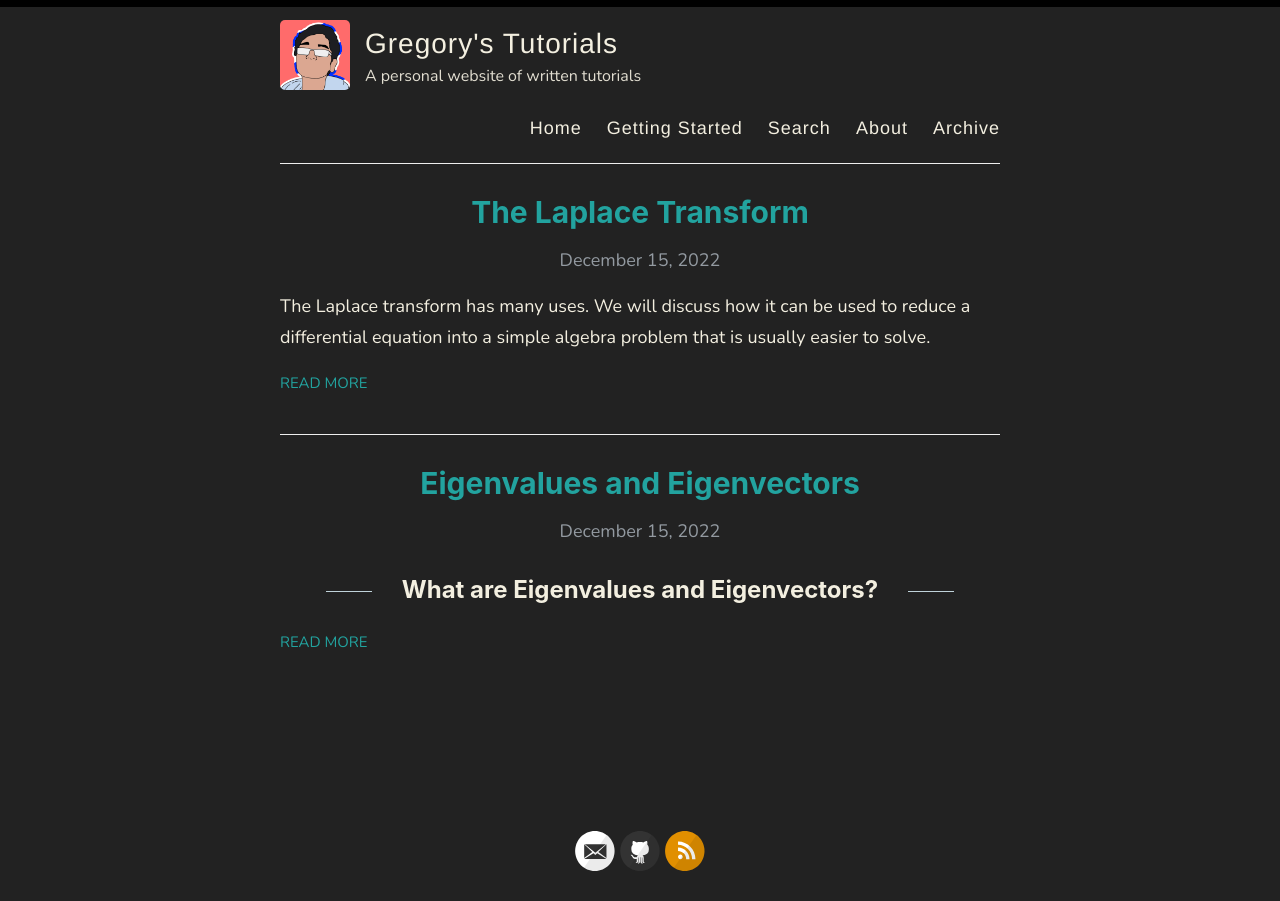
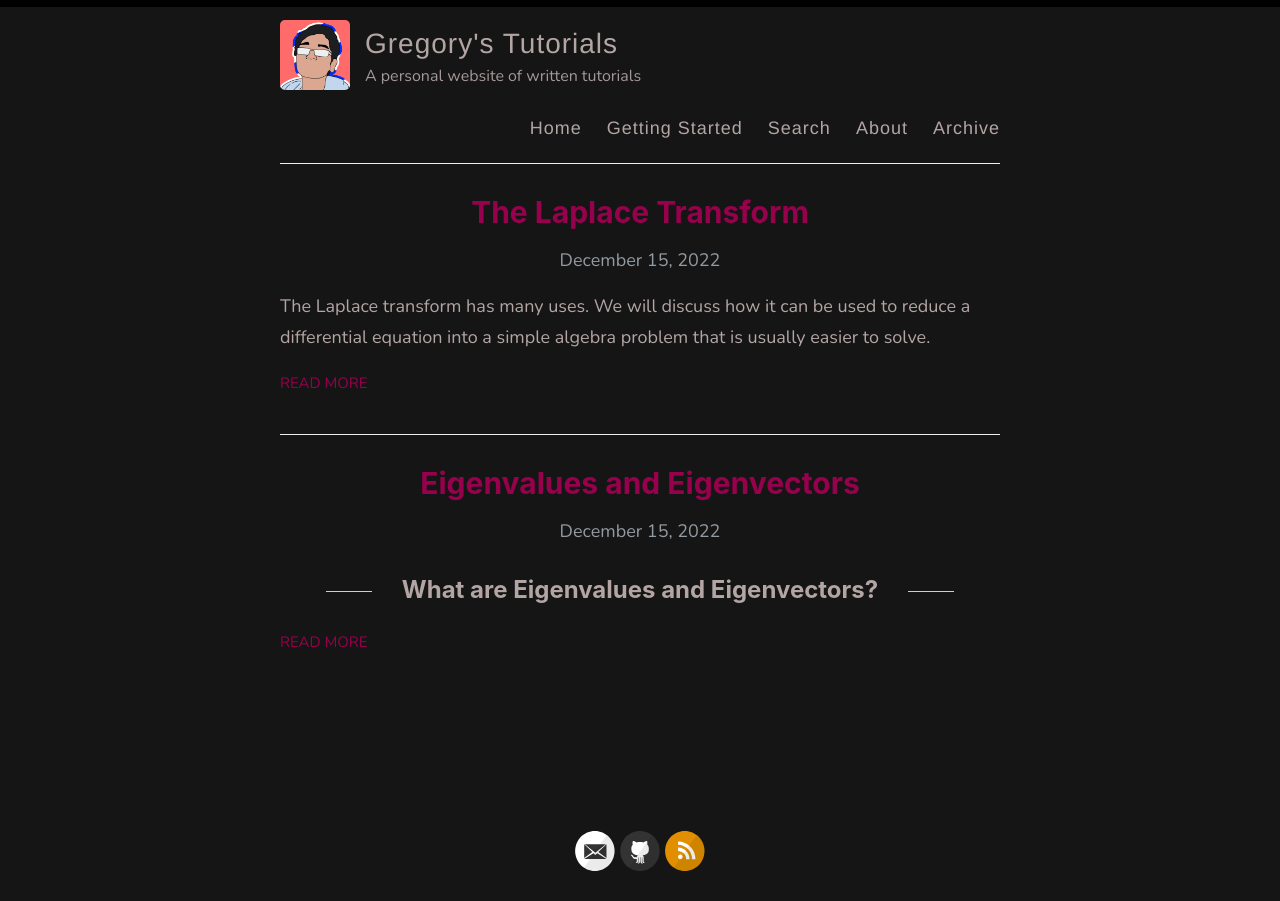
Before and after one commit to gregorydsouza/gregorydsouza.github.io, a Jekyll site: the page built from index.html, in a window 1280 px wide. Built offline with Jekyll 4.4.1, drawn with Linux system fonts in a browser that asks for light colours; nearby versions of some CDN libraries; the list of posts is cut into pages by our own code.

Commit message:
New Theme

```diff
--- a/_sass/_darcula.scss
+++ b/_sass/_darcula.scss
@@ -1,95 +1,265 @@
 .highlight {
-    background-color: #1e1c3f;
-    padding: 7px 7px 7px 10px;
-    overflow: auto;
-    font-size: 95%;
+	background-color: #1e1c3f;
+	padding: 7px 7px 7px 10px;
+	overflow: auto;
+	font-size: 95%;
 }
 
 code {
-    font-family:'Bitstream Vera Sans Mono','Courier', monospace;
-    color: #d8d8d8;
+	font-family: "JetBrains Mono", "Courier", monospace;
+	color: $codeDefault;
 }
 
 .highlighter-rouge {
-    background-color: #FAFAFA;
-    color: #FF554A;
-    font-size: 16px;
+	background-color: $codeBG;
+	color: $codeDefault;
+	font-size: 14px;
+	padding: 2px 5px;
+	border-radius: 4px;
 }
 
-.highlight .hll { background-color: #f1fa8c }
-.highlight  { background: #282a36; color: #f8f8f2 }
-.highlight .c { color: #6272a4 } /* Comment */
-.highlight .err { color: #f8f8f2 } /* Error */
-.highlight .g { color: #f8f8f2 } /* Generic */
-.highlight .k { color: #ff79c6 } /* Keyword */
-.highlight .l { color: #f8f8f2 } /* Literal */
-.highlight .n { color: #f8f8f2 } /* Name */
-.highlight .o { color: #ff79c6 } /* Operator */
-.highlight .x { color: #f8f8f2 } /* Other */
-.highlight .p { color: #f8f8f2 } /* Punctuation */
-.highlight .ch { color: #6272a4 } /* Comment.Hashbang */
-.highlight .cm { color: #6272a4 } /* Comment.Multiline */
-.highlight .cp { color: #ff79c6 } /* Comment.Preproc */
-.highlight .cpf { color: #6272a4 } /* Comment.PreprocFile */
-.highlight .c1 { color: #6272a4 } /* Comment.Single */
-.highlight .cs { color: #6272a4 } /* Comment.Special */
-.highlight .gd { color: #8b080b } /* Generic.Deleted */
-.highlight .ge { color: #f8f8f2; text-decoration: underline } /* Generic.Emph */
-.highlight .gr { color: #f8f8f2 } /* Generic.Error */
-.highlight .gh { color: #f8f8f2; font-weight: bold } /* Generic.Heading */
-.highlight .gi { color: #f8f8f2; font-weight: bold } /* Generic.Inserted */
-.highlight .go { color: #44475a } /* Generic.Output */
-.highlight .gp { color: #f8f8f2 } /* Generic.Prompt */
-.highlight .gs { color: #f8f8f2 } /* Generic.Strong */
-.highlight .gu { color: #f8f8f2; font-weight: bold } /* Generic.Subheading */
-.highlight .gt { color: #f8f8f2 } /* Generic.Traceback */
-.highlight .kc { color: #ff79c6 } /* Keyword.Constant */
-.highlight .kd { color: #8be9fd; font-style: italic } /* Keyword.Declaration */
-.highlight .kn { color: #ff79c6 } /* Keyword.Namespace */
-.highlight .kp { color: #ff79c6 } /* Keyword.Pseudo */
-.highlight .kr { color: #ff79c6 } /* Keyword.Reserved */
-.highlight .kt { color: #8be9fd } /* Keyword.Type */
-.highlight .ld { color: #f8f8f2 } /* Literal.Date */
-.highlight .m { color: #bd93f9 } /* Literal.Number */
-.highlight .s { color: #f1fa8c } /* Literal.String */
-.highlight .na { color: #50fa7b } /* Name.Attribute */
-.highlight .nb { color: #8be9fd; font-style: italic } /* Name.Builtin */
-.highlight .nc { color: #50fa7b } /* Name.Class */
-.highlight .no { color: #f8f8f2 } /* Name.Constant */
-.highlight .nd { color: #f8f8f2 } /* Name.Decorator */
-.highlight .ni { color: #f8f8f2 } /* Name.Entity */
-.highlight .ne { color: #f8f8f2 } /* Name.Exception */
-.highlight .nf { color: #50fa7b } /* Name.Function */
-.highlight .nl { color: #8be9fd; font-style: italic } /* Name.Label */
-.highlight .nn { color: #f8f8f2 } /* Name.Namespace */
-.highlight .nx { color: #f8f8f2 } /* Name.Other */
-.highlight .py { color: #f8f8f2 } /* Name.Property */
-.highlight .nt { color: #ff79c6 } /* Name.Tag */
-.highlight .nv { color: #8be9fd; font-style: italic } /* Name.Variable */
-.highlight .ow { color: #ff79c6 } /* Operator.Word */
-.highlight .w { color: #f8f8f2 } /* Text.Whitespace */
-.highlight .mb { color: #bd93f9 } /* Literal.Number.Bin */
-.highlight .mf { color: #bd93f9 } /* Literal.Number.Float */
-.highlight .mh { color: #bd93f9 } /* Literal.Number.Hex */
-.highlight .mi { color: #bd93f9 } /* Literal.Number.Integer */
-.highlight .mo { color: #bd93f9 } /* Literal.Number.Oct */
-.highlight .sa { color: #f1fa8c } /* Literal.String.Affix */
-.highlight .sb { color: #f1fa8c } /* Literal.String.Backtick */
-.highlight .sc { color: #f1fa8c } /* Literal.String.Char */
-.highlight .dl { color: #f1fa8c } /* Literal.String.Delimiter */
-.highlight .sd { color: #f1fa8c } /* Literal.String.Doc */
-.highlight .s2 { color: #f1fa8c } /* Literal.String.Double */
-.highlight .se { color: #f1fa8c } /* Literal.String.Escape */
-.highlight .sh { color: #f1fa8c } /* Literal.String.Heredoc */
-.highlight .si { color: #f1fa8c } /* Literal.String.Interpol */
-.highlight .sx { color: #f1fa8c } /* Literal.String.Other */
-.highlight .sr { color: #f1fa8c } /* Literal.String.Regex */
-.highlight .s1 { color: #f1fa8c } /* Literal.String.Single */
-.highlight .ss { color: #f1fa8c } /* Literal.String.Symbol */
-.highlight .bp { color: #f8f8f2; font-style: italic } /* Name.Builtin.Pseudo */
-.highlight .fm { color: #50fa7b } /* Name.Function.Magic */
-.highlight .vc { color: #8be9fd; font-style: italic } /* Name.Variable.Class */
-.highlight .vg { color: #8be9fd; font-style: italic } /* Name.Variable.Global */
-.highlight .vi { color: #8be9fd; font-style: italic } /* Name.Variable.Instance */
-.highlight .vm { color: #8be9fd; font-style: italic } /* Name.Variable.Magic */
-.highlight .il { color: #bd93f9 } /* Literal.Number.Integer.Long */
+.highlight .hll {
+	background-color: #f1fa8c;
+}
+.highlight {
+	background: #282a36;
+	color: #f8f8f2;
+}
+.highlight .c {
+	color: #6272a4;
+} /* Comment */
+.highlight .err {
+	color: #f8f8f2;
+} /* Error */
+.highlight .g {
+	color: #f8f8f2;
+} /* Generic */
+.highlight .k {
+	color: #ff79c6;
+} /* Keyword */
+.highlight .l {
+	color: #f8f8f2;
+} /* Literal */
+.highlight .n {
+	color: #f8f8f2;
+} /* Name */
+.highlight .o {
+	color: #ff79c6;
+} /* Operator */
+.highlight .x {
+	color: #f8f8f2;
+} /* Other */
+.highlight .p {
+	color: #f8f8f2;
+} /* Punctuation */
+.highlight .ch {
+	color: #6272a4;
+} /* Comment.Hashbang */
+.highlight .cm {
+	color: #6272a4;
+} /* Comment.Multiline */
+.highlight .cp {
+	color: #ff79c6;
+} /* Comment.Preproc */
+.highlight .cpf {
+	color: #6272a4;
+} /* Comment.PreprocFile */
+.highlight .c1 {
+	color: #6272a4;
+} /* Comment.Single */
+.highlight .cs {
+	color: #6272a4;
+} /* Comment.Special */
+.highlight .gd {
+	color: #8b080b;
+} /* Generic.Deleted */
+.highlight .ge {
+	color: #f8f8f2;
+	text-decoration: underline;
+} /* Generic.Emph */
+.highlight .gr {
+	color: #f8f8f2;
+} /* Generic.Error */
+.highlight .gh {
+	color: #f8f8f2;
+	font-weight: bold;
+} /* Generic.Heading */
+.highlight .gi {
+	color: #f8f8f2;
+	font-weight: bold;
+} /* Generic.Inserted */
+.highlight .go {
+	color: #44475a;
+} /* Generic.Output */
+.highlight .gp {
+	color: #f8f8f2;
+} /* Generic.Prompt */
+.highlight .gs {
+	color: #f8f8f2;
+} /* Generic.Strong */
+.highlight .gu {
+	color: #f8f8f2;
+	font-weight: bold;
+} /* Generic.Subheading */
+.highlight .gt {
+	color: #f8f8f2;
+} /* Generic.Traceback */
+.highlight .kc {
+	color: #ff79c6;
+} /* Keyword.Constant */
+.highlight .kd {
+	color: #8be9fd;
+	font-style: italic;
+} /* Keyword.Declaration */
+.highlight .kn {
+	color: #ff79c6;
+} /* Keyword.Namespace */
+.highlight .kp {
+	color: #ff79c6;
+} /* Keyword.Pseudo */
+.highlight .kr {
+	color: #ff79c6;
+} /* Keyword.Reserved */
+.highlight .kt {
+	color: #8be9fd;
+} /* Keyword.Type */
+.highlight .ld {
+	color: #f8f8f2;
+} /* Literal.Date */
+.highlight .m {
+	color: #bd93f9;
+} /* Literal.Number */
+.highlight .s {
+	color: #f1fa8c;
+} /* Literal.String */
+.highlight .na {
+	color: #50fa7b;
+} /* Name.Attribute */
+.highlight .nb {
+	color: #8be9fd;
+	font-style: italic;
+} /* Name.Builtin */
+.highlight .nc {
+	color: #50fa7b;
+} /* Name.Class */
+.highlight .no {
+	color: #f8f8f2;
+} /* Name.Constant */
+.highlight .nd {
+	color: #f8f8f2;
+} /* Name.Decorator */
+.highlight .ni {
+	color: #f8f8f2;
+} /* Name.Entity */
+.highlight .ne {
+	color: #f8f8f2;
+} /* Name.Exception */
+.highlight .nf {
+	color: #50fa7b;
+} /* Name.Function */
+.highlight .nl {
+	color: #8be9fd;
+	font-style: italic;
+} /* Name.Label */
+.highlight .nn {
+	color: #f8f8f2;
+} /* Name.Namespace */
+.highlight .nx {
+	color: #f8f8f2;
+} /* Name.Other */
+.highlight .py {
+	color: #f8f8f2;
+} /* Name.Property */
+.highlight .nt {
+	color: #ff79c6;
+} /* Name.Tag */
+.highlight .nv {
+	color: #8be9fd;
+	font-style: italic;
+} /* Name.Variable */
+.highlight .ow {
+	color: #ff79c6;
+} /* Operator.Word */
+.highlight .w {
+	color: #f8f8f2;
+} /* Text.Whitespace */
+.highlight .mb {
+	color: #bd93f9;
+} /* Literal.Number.Bin */
+.highlight .mf {
+	color: #bd93f9;
+} /* Literal.Number.Float */
+.highlight .mh {
+	color: #bd93f9;
+} /* Literal.Number.Hex */
+.highlight .mi {
+	color: #bd93f9;
+} /* Literal.Number.Integer */
+.highlight .mo {
+	color: #bd93f9;
+} /* Literal.Number.Oct */
+.highlight .sa {
+	color: #f1fa8c;
+} /* Literal.String.Affix */
+.highlight .sb {
+	color: #f1fa8c;
+} /* Literal.String.Backtick */
+.highlight .sc {
+	color: #f1fa8c;
+} /* Literal.String.Char */
+.highlight .dl {
+	color: #f1fa8c;
+} /* Literal.String.Delimiter */
+.highlight .sd {
+	color: #f1fa8c;
+} /* Literal.String.Doc */
+.highlight .s2 {
+	color: #f1fa8c;
+} /* Literal.String.Double */
+.highlight .se {
+	color: #f1fa8c;
+} /* Literal.String.Escape */
+.highlight .sh {
+	color: #f1fa8c;
+} /* Literal.String.Heredoc */
+.highlight .si {
+	color: #f1fa8c;
+} /* Literal.String.Interpol */
+.highlight .sx {
+	color: #f1fa8c;
+} /* Literal.String.Other */
+.highlight .sr {
+	color: #f1fa8c;
+} /* Literal.String.Regex */
+.highlight .s1 {
+	color: #f1fa8c;
+} /* Literal.String.Single */
+.highlight .ss {
+	color: #f1fa8c;
+} /* Literal.String.Symbol */
+.highlight .bp {
+	color: #f8f8f2;
+	font-style: italic;
+} /* Name.Builtin.Pseudo */
+.highlight .fm {
+	color: #50fa7b;
+} /* Name.Function.Magic */
+.highlight .vc {
+	color: #8be9fd;
+	font-style: italic;
+} /* Name.Variable.Class */
+.highlight .vg {
+	color: #8be9fd;
+	font-style: italic;
+} /* Name.Variable.Global */
+.highlight .vi {
+	color: #8be9fd;
+	font-style: italic;
+} /* Name.Variable.Instance */
+.highlight .vm {
+	color: #8be9fd;
+	font-style: italic;
+} /* Name.Variable.Magic */
+.highlight .il {
+	color: #bd93f9;
+} /* Literal.Number.Integer.Long */
--- a/_sass/_highlights.scss
+++ b/_sass/_highlights.scss
@@ -1,86 +1,223 @@
-
 .highlight {
-  background-color: #1e1c3f;
-  padding: 7px 7px 7px 10px;
-  overflow: auto;
-  font-size: 90%;
+	background-color: #1e1c3f;
+	padding: 7px 7px 7px 10px;
+	overflow: auto;
+	font-size: 90%;
 }
 
 code {
-  font-family:'Bitstream Vera Sans Mono','Courier', monospace;
-  color: #d8d8d8;
+	font-family: "Bitstream Vera Sans Mono", "Courier", monospace;
+	color: #d8d8d8;
 }
 
 .highlighter-rouge {
-  background-color: #FAFAFA;
-  color: #FF554A;
+	background-color: $codeBG;
+	color: $codeDefault;
 }
 
-.highlight .c { color: #586E75 } /* Comment */
-.highlight .err { color: #93A1A1 } /* Error */
-.highlight .g { color: #93A1A1 } /* Generic */
-.highlight .k { color: #859900 } /* Keyword */
-.highlight .l { color: #93A1A1 } /* Literal */
-.highlight .n { color: #93A1A1 } /* Name */
-.highlight .o { color: #859900 } /* Operator */
-.highlight .x { color: #CB4B16 } /* Other */
-.highlight .p { color: #93A1A1 } /* Punctuation */
-.highlight .cm { color: #586E75 } /* Comment.Multiline */
-.highlight .cp { color: #859900 } /* Comment.Preproc */
-.highlight .c1 { color: #586E75 } /* Comment.Single */
-.highlight .cs { color: #859900 } /* Comment.Special */
-.highlight .gd { color: #2AA198 } /* Generic.Deleted */
-.highlight .ge { color: #93A1A1; font-style: italic } /* Generic.Emph */
-.highlight .gr { color: #DC322F } /* Generic.Error */
-.highlight .gh { color: #CB4B16 } /* Generic.Heading */
-.highlight .gi { color: #859900 } /* Generic.Inserted */
-.highlight .go { color: #93A1A1 } /* Generic.Output */
-.highlight .gp { color: #93A1A1 } /* Generic.Prompt */
-.highlight .gs { color: #93A1A1; font-weight: bold } /* Generic.Strong */
-.highlight .gu { color: #CB4B16 } /* Generic.Subheading */
-.highlight .gt { color: #93A1A1 } /* Generic.Traceback */
-.highlight .kc { color: #CB4B16 } /* Keyword.Constant */
-.highlight .kd { color: #268BD2 } /* Keyword.Declaration */
-.highlight .kn { color: #859900 } /* Keyword.Namespace */
-.highlight .kp { color: #859900 } /* Keyword.Pseudo */
-.highlight .kr { color: #268BD2 } /* Keyword.Reserved */
-.highlight .kt { color: #DC322F } /* Keyword.Type */
-.highlight .ld { color: #93A1A1 } /* Literal.Date */
-.highlight .m { color: #2AA198 } /* Literal.Number */
-.highlight .s { color: #2AA198 } /* Literal.String */
-.highlight .na { color: #93A1A1 } /* Name.Attribute */
-.highlight .nb { color: #E91E63 } /* Name.Builtin */
-.highlight .nc { color: #268BD2 } /* Name.Class */
-.highlight .no { color: #CB4B16 } /* Name.Constant */
-.highlight .nd { color: #268BD2 } /* Name.Decorator */
-.highlight .ni { color: #CB4B16 } /* Name.Entity */
-.highlight .ne { color: #CB4B16 } /* Name.Exception */
-.highlight .nf { color: #268BD2 } /* Name.Function */
-.highlight .nl { color: #93A1A1 } /* Name.Label */
-.highlight .nn { color: #93A1A1 } /* Name.Namespace */
-.highlight .nx { color: #B39DDB } /* Name.Other */
-.highlight .py { color: #93A1A1 } /* Name.Property */
-.highlight .nt { color: #268BD2 } /* Name.Tag */
-.highlight .nv { color: #268BD2 } /* Name.Variable */
-.highlight .ow { color: #859900 } /* Operator.Word */
-.highlight .w { color: #93A1A1 } /* Text.Whitespace */
-.highlight .mf { color: #2AA198 } /* Literal.Number.Float */
-.highlight .mh { color: #2AA198 } /* Literal.Number.Hex */
-.highlight .mi { color: #2AA198 } /* Literal.Number.Integer */
-.highlight .mo { color: #2AA198 } /* Literal.Number.Oct */
-.highlight .sb { color: #586E75 } /* Literal.String.Backtick */
-.highlight .sc { color: #2AA198 } /* Literal.String.Char */
-.highlight .sd { color: #93A1A1 } /* Literal.String.Doc */
-.highlight .s2 { color: #2AA198 } /* Literal.String.Double */
-.highlight .se { color: #CB4B16 } /* Literal.String.Escape */
-.highlight .sh { color: #93A1A1 } /* Literal.String.Heredoc */
-.highlight .si { color: #2AA198 } /* Literal.String.Interpol */
-.highlight .sx { color: #2AA198 } /* Literal.String.Other */
-.highlight .sr { color: #DC322F } /* Literal.String.Regex */
-.highlight .s1 { color: #2AA198 } /* Literal.String.Single */
-.highlight .ss { color: #2AA198 } /* Literal.String.Symbol */
-.highlight .bp { color: #268BD2 } /* Name.Builtin.Pseudo */
-.highlight .vc { color: #268BD2 } /* Name.Variable.Class */
-.highlight .vg { color: #268BD2 } /* Name.Variable.Global */
-.highlight .vi { color: #268BD2 } /* Name.Variable.Instance */
-.highlight .il { color: #2AA198 } /* Literal.Number.Integer.Long */
+.highlight .c {
+	color: #586e75;
+} /* Comment */
+.highlight .err {
+	color: #93a1a1;
+} /* Error */
+.highlight .g {
+	color: #93a1a1;
+} /* Generic */
+.highlight .k {
+	color: #859900;
+} /* Keyword */
+.highlight .l {
+	color: #93a1a1;
+} /* Literal */
+.highlight .n {
+	color: #93a1a1;
+} /* Name */
+.highlight .o {
+	color: #859900;
+} /* Operator */
+.highlight .x {
+	color: #cb4b16;
+} /* Other */
+.highlight .p {
+	color: #93a1a1;
+} /* Punctuation */
+.highlight .cm {
+	color: #586e75;
+} /* Comment.Multiline */
+.highlight .cp {
+	color: #859900;
+} /* Comment.Preproc */
+.highlight .c1 {
+	color: #586e75;
+} /* Comment.Single */
+.highlight .cs {
+	color: #859900;
+} /* Comment.Special */
+.highlight .gd {
+	color: #2aa198;
+} /* Generic.Deleted */
+.highlight .ge {
+	color: #93a1a1;
+	font-style: italic;
+} /* Generic.Emph */
+.highlight .gr {
+	color: #dc322f;
+} /* Generic.Error */
+.highlight .gh {
+	color: #cb4b16;
+} /* Generic.Heading */
+.highlight .gi {
+	color: #859900;
+} /* Generic.Inserted */
+.highlight .go {
+	color: #93a1a1;
+} /* Generic.Output */
+.highlight .gp {
+	color: #93a1a1;
+} /* Generic.Prompt */
+.highlight .gs {
+	color: #93a1a1;
+	font-weight: bold;
+} /* Generic.Strong */
+.highlight .gu {
+	color: #cb4b16;
+} /* Generic.Subheading */
+.highlight .gt {
+	color: #93a1a1;
+} /* Generic.Traceback */
+.highlight .kc {
+	color: #cb4b16;
+} /* Keyword.Constant */
+.highlight .kd {
+	color: #268bd2;
+} /* Keyword.Declaration */
+.highlight .kn {
+	color: #859900;
+} /* Keyword.Namespace */
+.highlight .kp {
+	color: #859900;
+} /* Keyword.Pseudo */
+.highlight .kr {
+	color: #268bd2;
+} /* Keyword.Reserved */
+.highlight .kt {
+	color: #dc322f;
+} /* Keyword.Type */
+.highlight .ld {
+	color: #93a1a1;
+} /* Literal.Date */
+.highlight .m {
+	color: #2aa198;
+} /* Literal.Number */
+.highlight .s {
+	color: #2aa198;
+} /* Literal.String */
+.highlight .na {
+	color: #93a1a1;
+} /* Name.Attribute */
+.highlight .nb {
+	color: #e91e63;
+} /* Name.Builtin */
+.highlight .nc {
+	color: #268bd2;
+} /* Name.Class */
+.highlight .no {
+	color: #cb4b16;
+} /* Name.Constant */
+.highlight .nd {
+	color: #268bd2;
+} /* Name.Decorator */
+.highlight .ni {
+	color: #cb4b16;
+} /* Name.Entity */
+.highlight .ne {
+	color: #cb4b16;
+} /* Name.Exception */
+.highlight .nf {
+	color: #268bd2;
+} /* Name.Function */
+.highlight .nl {
+	color: #93a1a1;
+} /* Name.Label */
+.highlight .nn {
+	color: #93a1a1;
+} /* Name.Namespace */
+.highlight .nx {
+	color: #b39ddb;
+} /* Name.Other */
+.highlight .py {
+	color: #93a1a1;
+} /* Name.Property */
+.highlight .nt {
+	color: #268bd2;
+} /* Name.Tag */
+.highlight .nv {
+	color: #268bd2;
+} /* Name.Variable */
+.highlight .ow {
+	color: #859900;
+} /* Operator.Word */
+.highlight .w {
+	color: #93a1a1;
+} /* Text.Whitespace */
+.highlight .mf {
+	color: #2aa198;
+} /* Literal.Number.Float */
+.highlight .mh {
+	color: #2aa198;
+} /* Literal.Number.Hex */
+.highlight .mi {
+	color: #2aa198;
+} /* Literal.Number.Integer */
+.highlight .mo {
+	color: #2aa198;
+} /* Literal.Number.Oct */
+.highlight .sb {
+	color: #586e75;
+} /* Literal.String.Backtick */
+.highlight .sc {
+	color: #2aa198;
+} /* Literal.String.Char */
+.highlight .sd {
+	color: #93a1a1;
+} /* Literal.String.Doc */
+.highlight .s2 {
+	color: #2aa198;
+} /* Literal.String.Double */
+.highlight .se {
+	color: #cb4b16;
+} /* Literal.String.Escape */
+.highlight .sh {
+	color: #93a1a1;
+} /* Literal.String.Heredoc */
+.highlight .si {
+	color: #2aa198;
+} /* Literal.String.Interpol */
+.highlight .sx {
+	color: #2aa198;
+} /* Literal.String.Other */
+.highlight .sr {
+	color: #dc322f;
+} /* Literal.String.Regex */
+.highlight .s1 {
+	color: #2aa198;
+} /* Literal.String.Single */
+.highlight .ss {
+	color: #2aa198;
+} /* Literal.String.Symbol */
+.highlight .bp {
+	color: #268bd2;
+} /* Name.Builtin.Pseudo */
+.highlight .vc {
+	color: #268bd2;
+} /* Name.Variable.Class */
+.highlight .vg {
+	color: #268bd2;
+} /* Name.Variable.Global */
+.highlight .vi {
+	color: #268bd2;
+} /* Name.Variable.Instance */
+.highlight .il {
+	color: #2aa198;
+} /* Literal.Number.Integer.Long */
--- a/_sass/_variables.scss
+++ b/_sass/_variables.scss
@@ -14,11 +14,13 @@
 $white: #fff;
 
 // Custom Defaults
-$bgDefault: #222222;
-$textDefault: #f3efe0;
-$subtitle: #e1ddd0;
-$linksDefault: #22a39f;
-$linksHighlight: #2fc4bf;
+$bgDefault: #151515;
+$textDefault: #b4a5a5;
+$subtitle: #a59797;
+$linksDefault: #97004c;
+$linksHighlight: #b7005c;
+$codeBG: #111;
+$codeDefault: $textDefault;
 
 // Font stacks
 $helvetica: Helvetica, Arial, sans-serif;
```
